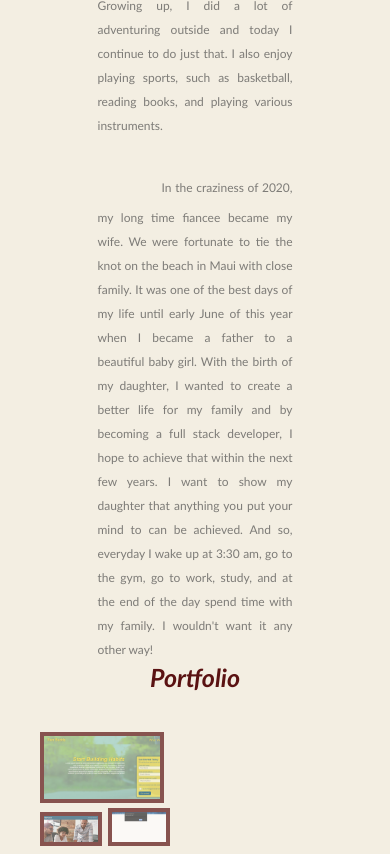
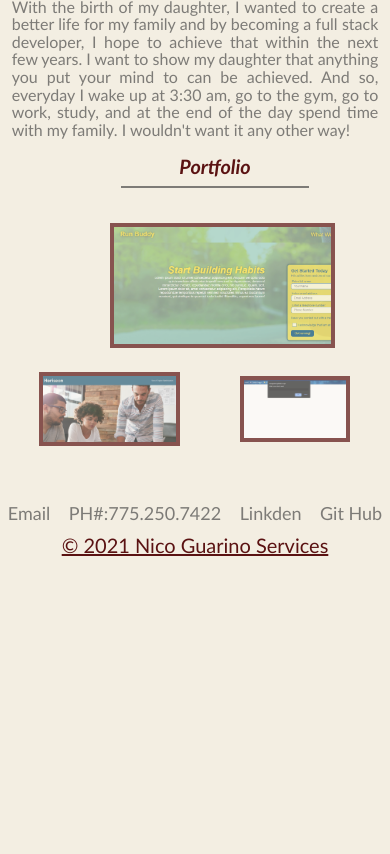
Before and after one commit to nicoguarino/porfolio, a plain HTML site: page index.html in a window 390 px wide. Shown: the part 793-1647 px from the top of the page. After the commit the page ends 1390 px from the top, so only its background shows below. Drawn offline with Linux system fonts and the light colour scheme.

Commit message:
fixed issues with resizing

```diff
--- a/assests/css/style.css
+++ b/assests/css/style.css
@@ -102,7 +102,7 @@ header nav ul li a:hover {
 }
 
 .tab {
-  margin: 32px;
+  margin-left: 32px;
 }
 
 /* Portfolio Section Starts */
@@ -217,7 +217,10 @@ footer p {
     header h1 {
         padding-top: 20px;
         font-size: 35px;
-        border: none;
+        border-bottom: 2px solid var(--headerSecondary);
+        border-right: none;
+        padding: 20px;
+        align-content: center;
     }
 
     header nav ul a {
@@ -259,52 +262,70 @@ footer p {
 
     .about-me p {
         flex-flow: wrap;
-        font-size: 12px;
+        font-size: 16px;
         margin: 0;
         justify-content: center;
-        width: 50%;
+        width: 98%;
+        padding: 2%;
+        line-height: 1.1;
 
     }
     .about-me h2 {
         align-items: center;
+        border-bottom: 2px solid var(--headerSecondary);
+        padding: 1.2% 15%;
+        margin: 1%;
     }
 
     /* Portfolio resize */
 
     .work-portfolio {
-        justify-content: center;
         align-items: center;
         flex-flow: wrap;
         display: inline-flex;
-        width: 100%;
         margin: auto;
         padding: auto;
         position: relative;
         flex-direction: column;
     }
 
+    .work-portfolio h2 {
+        border-bottom: 2px solid var(--headerSecondary);
+        padding: 2% 15%;
+    }
+
     .flexBox {
-        width: 100%;
-        position: relative;
-        justify-content: space-around;
-        flex-direction: column;
+        border: none;
+        padding: 2%;
+    }
+
+    .flexBox a {
         align-items: center;
-        align-self: center;
-        border: none;
         margin: auto;
+        padding-left: 20%;
+    }
+
+    .flexItems {
+        padding: 2%;
+        display: flex;
+        justify-content:space-evenly;
+    }
+
+    .flexItems a {
+        padding: 0;
     }
 
     .firstPortImage {
         align-items: center;
-        align-self: center;
-        justify-content: space-around;
-        height: 20%;
-        width: 40%;
+        height: 30%;
+        width: 60%;
+        margin: 2%;
     }
 
     .otherPortImages {
-        height: 10%;
-        width: 20%;
+        height: 30%;
+        width: 70%;
+        margin: 2%;
     }
 
     /* Contact Resize */
@@ -312,17 +333,28 @@ footer p {
     .contact-me ul {
         justify-content:space-between;
         align-items: center;
-        padding: 0;
-        width: 50%;
+        padding: 2%;
     }
 
-
-
+    .contact-me a {
+        font-size: 18px;
+    }
 
 }
 
 @media screen and (max-width: 768px) {
 
+    header h1 {
+        font-size: 99%;
+    }
+
+    .about-me h2 {
+        font-size: 90%;
+    }
+
+    .work-portfolio h2 {
+        font-size: 90%;
+    }
 }
 
 @media screen and (max-width: 575px) {
--- a/index.html
+++ b/index.html
@@ -36,7 +36,7 @@
         <article id="about-me" class="about-me">
             <h2>About Me</h2>
 
-            <img src="./assests/images/20200310_165846_07.jpg" class="#" alt="Nico Guarino on the Coast of California" />
+            <img src="./assests/images/20200310_165846_07.jpg" alt="Nico Guarino on the Coast of California" />
 
             <p>
                 <span class="tab"></span>I was born and raised in the "Biggest Little City" Reno, Nevada.
```
